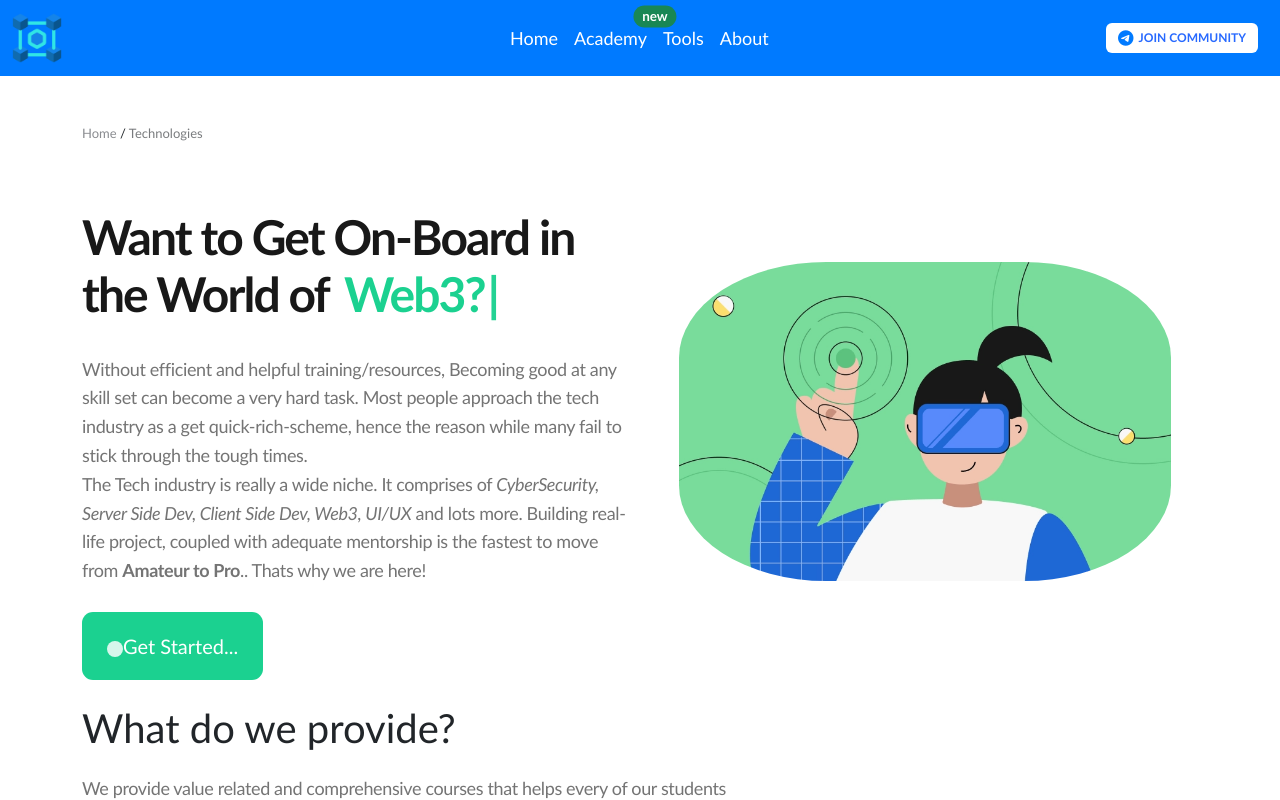
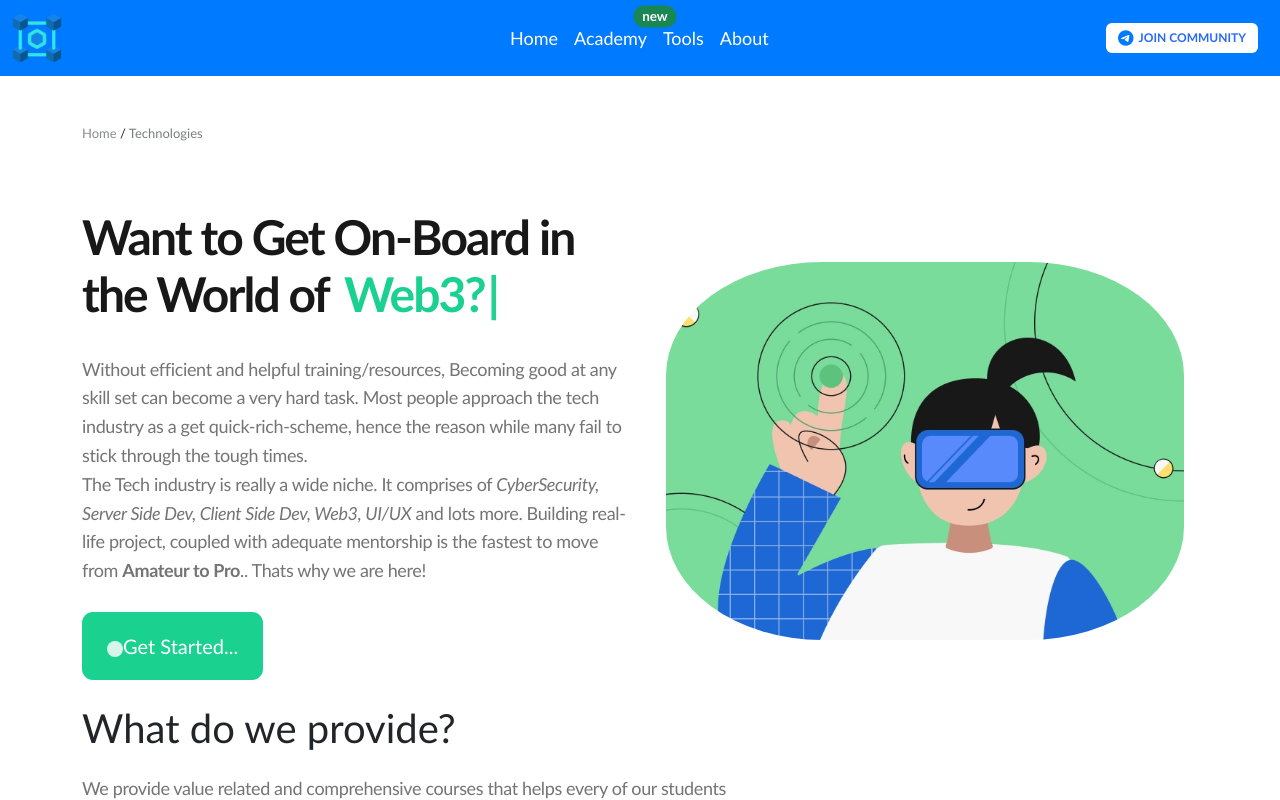
Before and after one commit to TEE2DWHY/TeamDefi, a React (Create React App) app: page /subscribe in a window 1280 px wide. Shown: the top 800 px of the page. Built offline with nearby package versions, Linux system fonts and the light colour scheme.

Commit message:
created the technology subscription page

```diff
--- a/src/index.css
+++ b/src/index.css
@@ -1013,7 +1013,8 @@ h2.materials{
   border-radius: 30%;
   margin: auto;
   display: block;
-  width: 90%;
+  width: 95%;
+  height: 80%;
   object-fit: cover;
   margin-top: 10%;
 }
```
